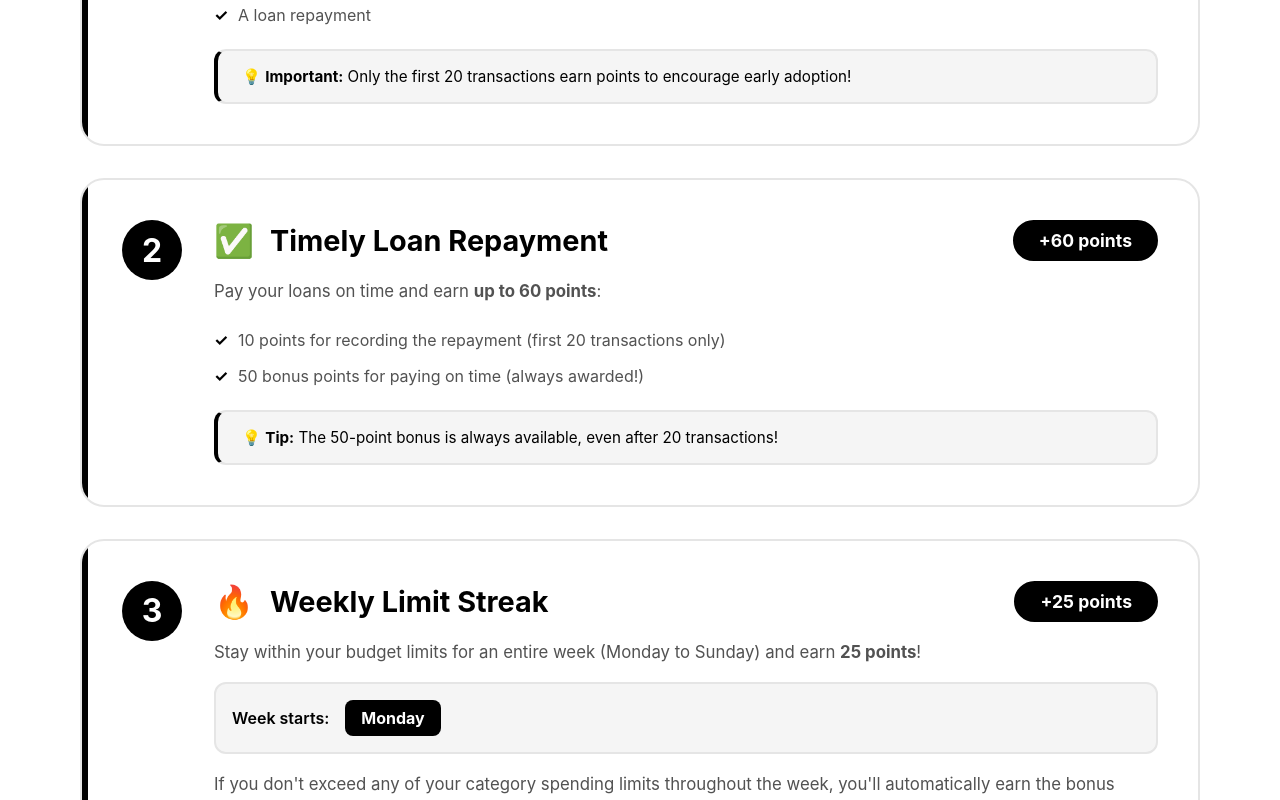
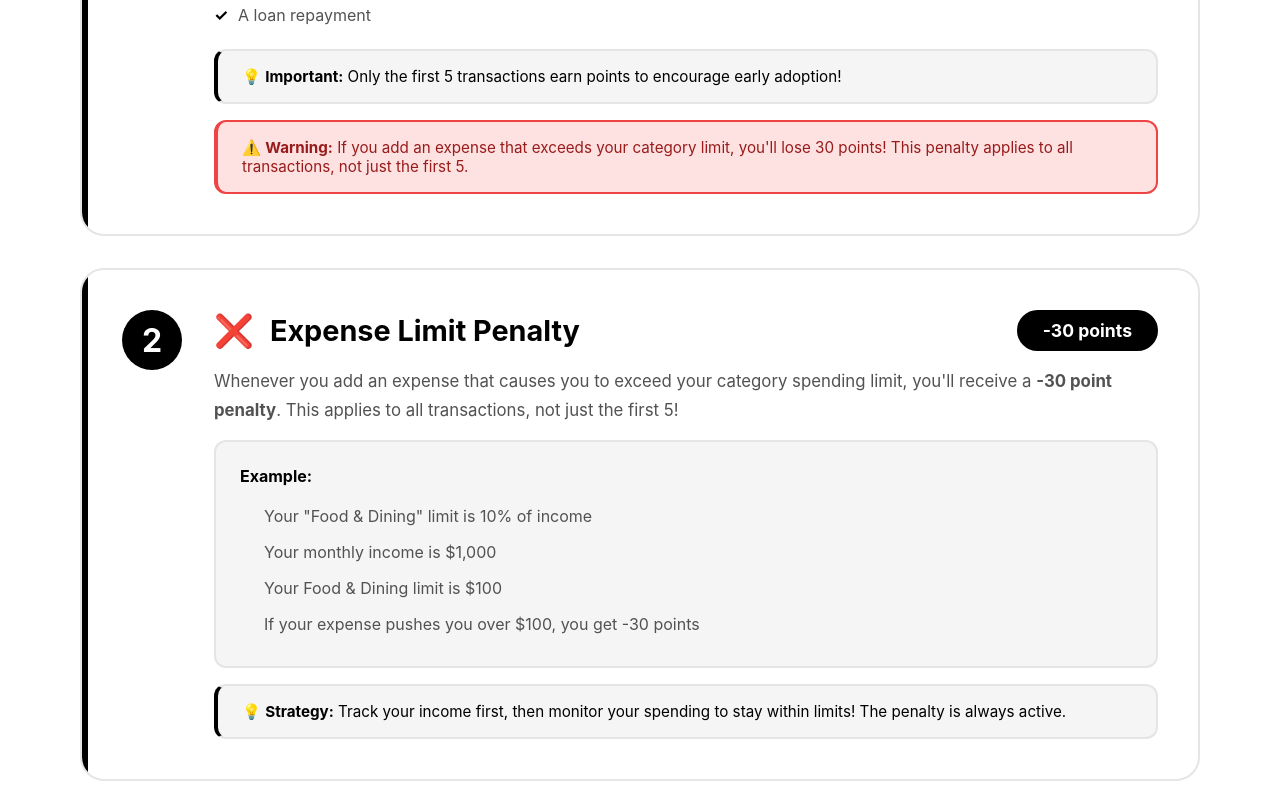
Before and after one commit to CoderzHub1/finwise, a Next.js app: page /game-rules in a window 1280 px wide. Shown: the part 1220-2020 px from the top of the page. Built offline with nearby package versions, Linux system fonts and the light colour scheme.

Commit message:
user ranks and achievements added

```diff
--- a/pages/game-rules.js
+++ b/pages/game-rules.js
@@ -50,7 +50,7 @@ export default function GameRules() {
                       <div className={styles.rulePoints}>+10 points</div>
                     </div>
                     <p>
-                      Earn <strong>10 points</strong> for each of your <strong>first 20 transactions</strong>:
+                      Earn <strong>10 points</strong> for each of your <strong>first 5 transactions</strong>:
                     </p>
                     <ul>
                       <li>An income entry (salary, freelance, etc.)</li>
@@ -59,13 +59,42 @@ export default function GameRules() {
                       <li>A loan repayment</li>
                     </ul>
                     <div className={styles.ruleTip}>
-                      💡 <strong>Important:</strong> Only the first 20 transactions earn points to encourage early adoption!
+                      💡 <strong>Important:</strong> Only the first 5 transactions earn points to encourage early adoption!
+                    </div>
+                    <div className={styles.ruleWarning}>
+                      ⚠️ <strong>Warning:</strong> If you add an expense that exceeds your category limit, you'll lose 30 points! This penalty applies to all transactions, not just the first 5.
                     </div>
                   </div>
                 </div>
 
                 <div className={styles.ruleCard}>
                   <div className={styles.ruleNumber}>2</div>
+                  <div className={styles.ruleContent}>
+                    <div className={styles.ruleHeader}>
+                      <div className={styles.ruleIcon}>❌</div>
+                      <h3>Expense Limit Penalty</h3>
+                      <div className={styles.rulePoints}>-30 points</div>
+                    </div>
+                    <p>
+                      Whenever you add an expense that causes you to exceed your category spending limit, you'll receive a <strong>-30 point penalty</strong>. This applies to all transactions, not just the first 5!
+                    </p>
+                    <div className={styles.exampleBox}>
+                      <div className={styles.exampleTitle}>Example:</div>
+                      <ul>
+                        <li>Your "Food & Dining" limit is 10% of income</li>
+                        <li>Your monthly income is $1,000</li>
+                        <li>Your Food & Dining limit is $100</li>
+                        <li>If your expense pushes you over $100, you get -30 points</li>
+                      </ul>
+                    </div>
+                    <div className={styles.ruleTip}>
+                      💡 <strong>Strategy:</strong> Track your income first, then monitor your spending to stay within limits! The penalty is always active.
+                    </div>
+                  </div>
+                </div>
+
+                <div className={styles.ruleCard}>
+                  <div className={styles.ruleNumber}>3</div>
                   <div className={styles.ruleContent}>
                     <div className={styles.ruleHeader}>
                       <div className={styles.ruleIcon}>✅</div>
@@ -76,17 +105,17 @@ export default function GameRules() {
                       Pay your loans on time and earn <strong>up to 60 points</strong>:
                     </p>
                     <ul>
-                      <li>10 points for recording the repayment (first 20 transactions only)</li>
+                      <li>10 points for recording the repayment (first 5 transactions only)</li>
                       <li>50 bonus points for paying on time (always awarded!)</li>
                     </ul>
                     <div className={styles.ruleTip}>
-                      💡 <strong>Tip:</strong> The 50-point bonus is always available, even after 20 transactions!
+                      💡 <strong>Tip:</strong> The 50-point bonus is always available, even after 5 transactions!
                     </div>
                   </div>
                 </div>
 
                 <div className={styles.ruleCard}>
-                  <div className={styles.ruleNumber}>3</div>
+                  <div className={styles.ruleNumber}>4</div>
                   <div className={styles.ruleContent}>
                     <div className={styles.ruleHeader}>
                       <div className={styles.ruleIcon}>🔥</div>
@@ -113,7 +142,7 @@ export default function GameRules() {
                 </div>
 
                 <div className={styles.ruleCard}>
-                  <div className={styles.ruleNumber}>4</div>
+                  <div className={styles.ruleNumber}>5</div>
                   <div className={styles.ruleContent}>
                     <div className={styles.ruleHeader}>
                       <div className={styles.ruleIcon}>🏅</div>
--- a/styles/GameRules.module.css
+++ b/styles/GameRules.module.css
@@ -221,6 +221,22 @@
 
 .ruleTip strong {
   color: #000000;
+}
+
+.ruleWarning {
+  background: #fee2e2;
+  border: 2px solid #ef4444;
+  padding: 1rem 1.5rem;
+  border-radius: 12px;
+  margin-top: 1rem;
+  font-size: 0.95rem;
+  color: #991b1b;
+  border-left: 4px solid #ef4444;
+}
+
+.ruleWarning strong {
+  color: #991b1b;
+  font-weight: 700;
 }
 
 .weekExample {
--- a/styles/RewardsWidget.module.css
+++ b/styles/RewardsWidget.module.css
@@ -267,12 +267,33 @@
   animation: pointsPulse 1s ease-in-out infinite;
 }
 
+.celebrationPenalty {
+  font-size: 2.5rem;
+  font-weight: bold;
+  color: #ef4444;
+  text-shadow: 2px 2px 4px rgba(0, 0, 0, 0.3);
+  animation: shake 0.5s ease-in-out;
+  margin-bottom: 1rem;
+}
+
 @keyframes pointsPulse {
   0%, 100% {
     transform: scale(1);
   }
   50% {
     transform: scale(1.1);
+  }
+}
+
+@keyframes shake {
+  0%, 100% {
+    transform: translateX(0);
+  }
+  25% {
+    transform: translateX(-10px);
+  }
+  75% {
+    transform: translateX(10px);
   }
 }
 
```
Also changed, not shown: components/AnalyticsTracker.js (+8 -8 lines), components/RewardsWidget.js (+20 -4 lines), pages/rewards.js (+16 -8 lines).
